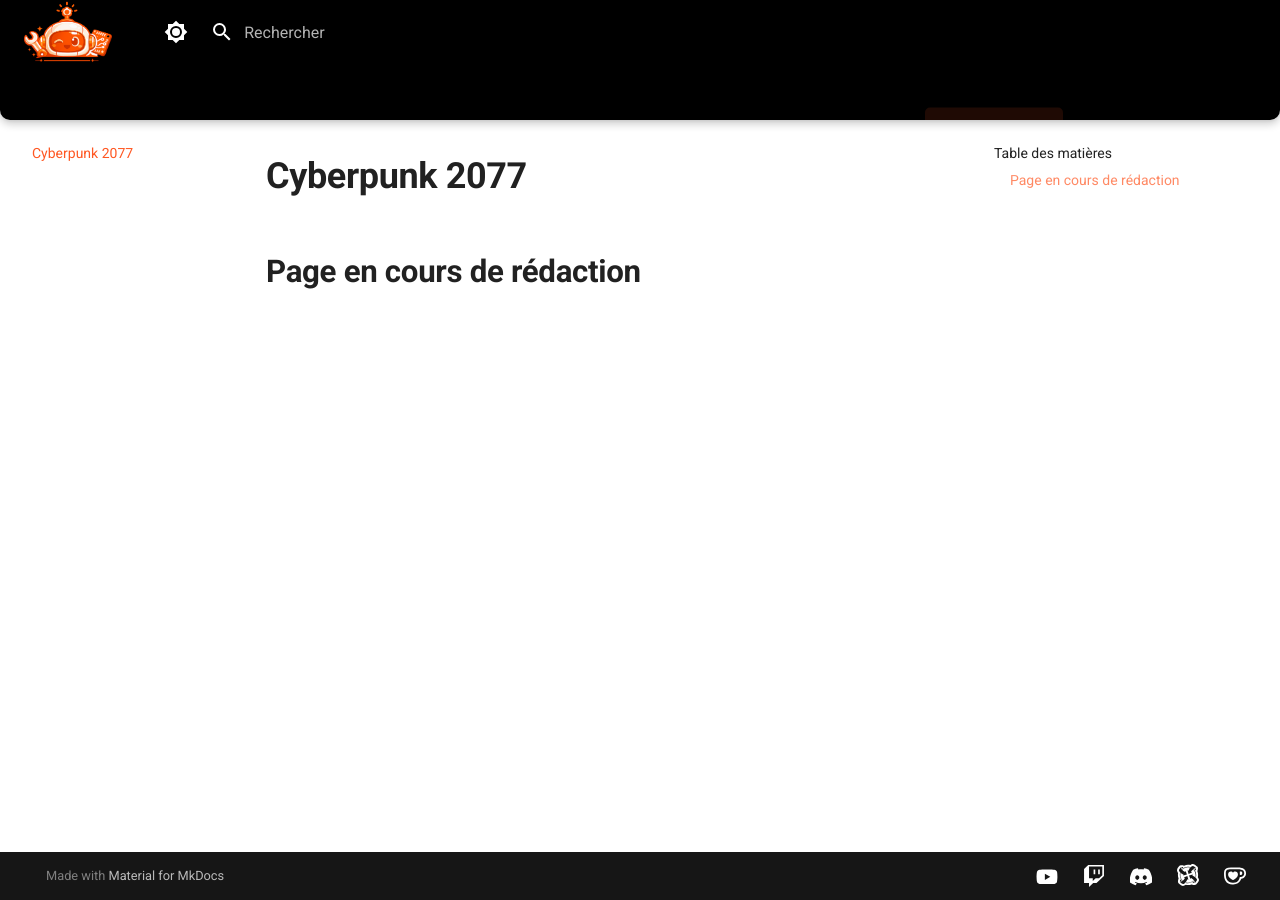
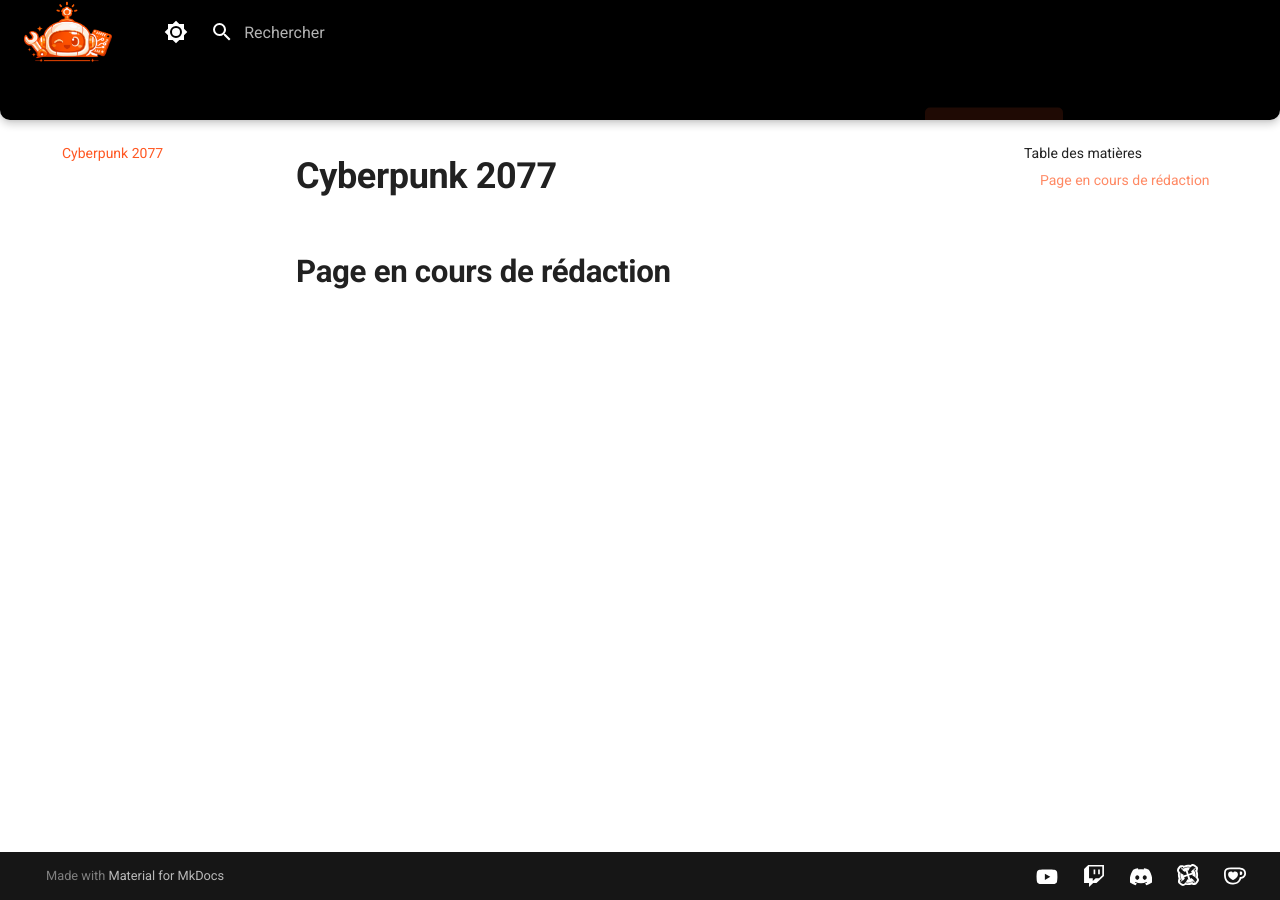
Before and after one commit to Lilevitchi/lilevitchi.github.io, an MkDocs documentation site: the page built from docs/cyberpunk/index.md, in a window 1280 px wide. Built offline with MkDocs 1.6.1 and Material for MkDocs 9.7.7, drawn with Linux system fonts in a browser that asks for light colours.

Commit message:
Update extra.css

```diff
--- a/docs/stylesheets/extra.css
+++ b/docs/stylesheets/extra.css
@@ -174,12 +174,11 @@
 [data-md-color-scheme] .md-main__inner,
 [data-md-color-scheme] .md-content {
   margin-top: 0;
-  margin-left: 0;
 }
 
 /* Conteneur principal */
 [data-md-color-scheme] .md-content__inner {
-  max-width: var(--content-max-width);
+  max-width: 1400px;
   margin-left: auto;
   margin-right: auto;
 
```
